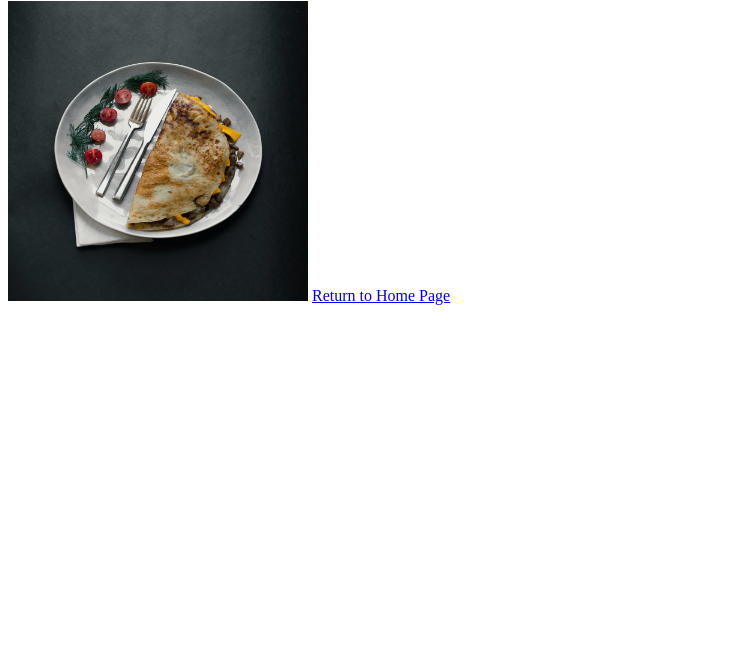
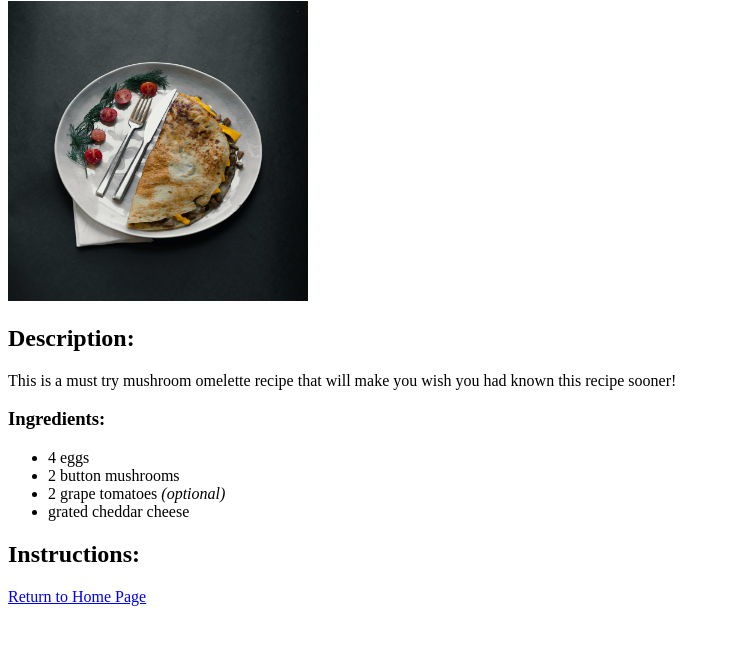
Before and after one commit to davidofthings/odin-recipes, a plain HTML site: page recipes/mushroomomelette.html in a window 1280 px wide. Shown: the part 79-724 px from the top of the page, without its empty margins (0-730 px from the left). Drawn offline with Linux system fonts and the light colour scheme.

Commit message:
Added description, ingredients, instruction headings to each recipe page. Added list of ingredients to mushroom omelette recipe

```diff
--- a/recipes/mushroomomelette.html
+++ b/recipes/mushroomomelette.html
@@ -9,6 +9,20 @@
 
     <img src="../photos/mushroomomelette.jpg" height="300" width="300">
 
+    <h2>Description:</h2>
+    <p>This is a must try mushroom omelette recipe that will make you wish you had known this recipe sooner!</p>
+
+    <h3>Ingredients:</h3>
+    <p>
+        <ul>
+            <li>4 eggs</li>
+            <li>2 button mushrooms</li>
+            <li>2 grape tomatoes <em>(optional)</em></li>
+            <li>grated cheddar cheese</li>
+        </ul>
+    </p>
+
+    <h2>Instructions:</h2>
     <a href="../index.html">Return to Home Page</a>
 </body>
 </html>
```
Also changed, not shown: recipes/cheesehamburger.html (+13 -0 lines), recipes/chickenpho.html (+13 -0 lines).
